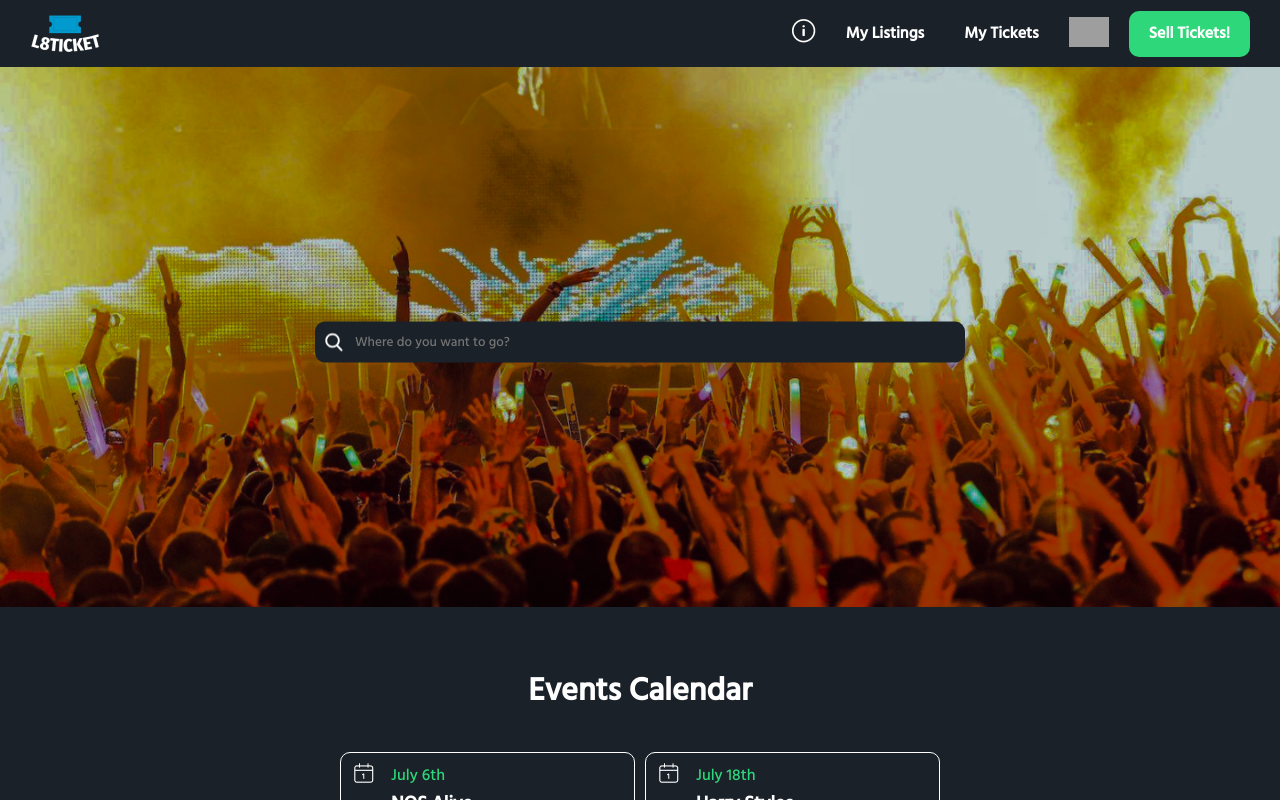
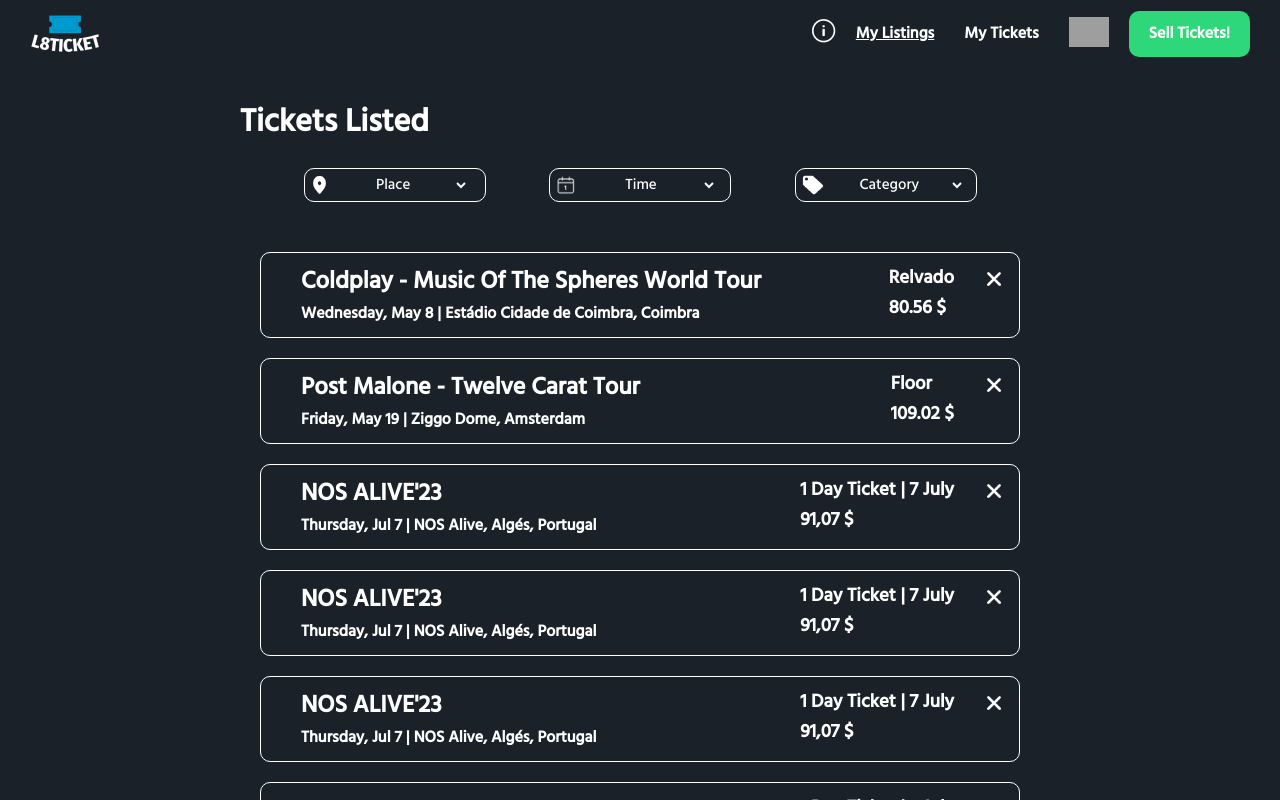
Before and after one commit to CatarinaOG/Projeto-AA-SIC, a React (Create React App) app in the folder frontEnd/projeto/: page / in a window 1280 px wide. Shown: the top 800 px of the page. Built offline with nearby package versions, Linux system fonts and the light colour scheme; grey boxes are pictures that could not be loaded.

Commit message:
Interface 3 - Selling listings - versão estática

```diff
--- a/frontEnd/projeto/src/App.js
+++ b/frontEnd/projeto/src/App.js
@@ -1,23 +1,21 @@
 import React from "react";
 import { BrowserRouter, Routes, Route } from "react-router-dom";
 
-import HomeUser from "./Pages/HomeUser"
+import HomeUser from "./Pages/HomeUser";
+import BoughtTickets from "./Pages/BoughtTickets";
 
-
-import "./Styles/General.css"
-import "./Styles/Event.css"
+import "./Styles/General.css";
+import "./Styles/Event.css";
+import BuyTicket from "./Pages/BuyTicket";
+import SellingListing from "./Pages/SellingListing";
 
 function App() {
   return (
-
     <BrowserRouter>
       <Routes>
-        <Route path="/" element={
-          <HomeUser />
-        }/>
+        <Route path="/" element={<SellingListing />} />
       </Routes>
     </BrowserRouter>
-
   );
 }
 
--- /dev/null
+++ b/frontEnd/projeto/src/Components/SellingListing/ListingElem.jsx
@@ -0,0 +1,35 @@
+import "../../Styles/SellingListing.css";
+import close from "../../Images/close.png";
+
+function clickedClose(setPopUpTrigger) {
+  setPopUpTrigger(true);
+  console.log("Clicked");
+}
+
+export default function BoughtTicket(props) {
+  const { event, setPopUpTrigger } = props;
+
+  return (
+    <div className="listing">
+      <div className="listing-elem-1">
+        <h2>{event.eventName}</h2>
+        <h4>
+          {event.dayOfWeek}, {event.month} {event.day} | {event.eventPlace}{" "}
+        </h4>
+      </div>
+
+      <div className="listing-elem-2">
+        <h3>{event.ticketType}</h3>
+        <h3>{event.ticketPrice} $</h3>
+      </div>
+      <div className="listing-elem-3">
+        <img
+          className="closeIcon"
+          src={close}
+          alt=""
+          onClick={() => clickedClose(setPopUpTrigger)}
+        />
+      </div>
+    </div>
+  );
+}
--- /dev/null
+++ b/frontEnd/projeto/src/Components/SellingListing/PopUpSellingListing.jsx
@@ -0,0 +1,30 @@
+import React from "react";
+import "../../Styles/SellingListing.css";
+
+export default function PopUpSellingListing(props) {
+  return props.trigger ? (
+    <div className="popupSellingList">
+      <div className="popupSellingListInner">
+        <h1>Are you sure you want to delete this listing?</h1>
+        <div className="divButtons">
+          <button
+            className="closeButtonSellingInner"
+            onClick={() => props.setPopUpTrigger(false)}
+          >
+            {" "}
+            Yes
+          </button>
+          <button
+            className="closeButtonSellingInner"
+            onClick={() => props.setPopUpTrigger(false)}
+          >
+            {" "}
+            No
+          </button>
+        </div>
+      </div>
+    </div>
+  ) : (
+    ""
+  );
+}
--- /dev/null
+++ b/frontEnd/projeto/src/Pages/SellingListing.jsx
@@ -0,0 +1,107 @@
+import NavBarUser from "../Components/NavBar/NavBarUser";
+import Filters from "../Components/Filters/Filters";
+import ListingElem from "../Components/SellingListing/ListingElem";
+import PopUpSellingListing from "../Components/SellingListing/PopUpSellingListing";
+
+import { useState } from "react";
+
+export default function SellingListing() {
+  const [events, setEvents] = useState([
+    // para ser substituido pelo pedido com base no filtro
+    {
+      dayOfWeek: "Wednesday",
+      month: "May",
+      day: "8",
+      time: "9:25 PM",
+      ticketType: "Relvado",
+      eventName: "Coldplay - Music Of The Spheres World Tour",
+      eventPlace: "Estádio Cidade de Coimbra, Coimbra",
+      ticketPrice: "80.56",
+    },
+    {
+      dayOfWeek: "Friday",
+      month: "May",
+      day: "19",
+      time: "08:00 PM",
+      ticketType: "Floor",
+      eventName: "Post Malone - Twelve Carat Tour",
+      eventPlace: "Ziggo Dome, Amsterdam",
+      ticketPrice: "109.02",
+    },
+    {
+      dayOfWeek: "Thursday",
+      month: "Jul",
+      day: "7",
+      time: "03:00 PM",
+      ticketType: "1 Day Ticket | 7 July",
+      eventName: "NOS ALIVE'23",
+      eventPlace: "NOS Alive, Algés, Portugal",
+      ticketPrice: "91,07",
+    },
+    {
+      dayOfWeek: "Thursday",
+      month: "Jul",
+      day: "7",
+      time: "03:00 PM",
+      ticketType: "1 Day Ticket | 7 July",
+      eventName: "NOS ALIVE'23",
+      eventPlace: "NOS Alive, Algés, Portugal",
+      ticketPrice: "91,07",
+    },
+    {
+      dayOfWeek: "Thursday",
+      month: "Jul",
+      day: "7",
+      time: "03:00 PM",
+      ticketType: "1 Day Ticket | 7 July",
+      eventName: "NOS ALIVE'23",
+      eventPlace: "NOS Alive, Algés, Portugal",
+      ticketPrice: "91,07",
+    },
+    {
+      dayOfWeek: "Thursday",
+      month: "Jul",
+      day: "7",
+      time: "03:00 PM",
+      ticketType: "1 Day Ticket | 7 July",
+      eventName: "NOS ALIVE'23",
+      eventPlace: "NOS Alive, Algés, Portugal",
+      ticketPrice: "91,07",
+    },
+    {
+      dayOfWeek: "Thursday",
+      month: "Jul",
+      day: "7",
+      time: "03:00 PM",
+      ticketType: "1 Day Ticket | 7 July",
+      eventName: "NOS ALIVE'23",
+      eventPlace: "NOS Alive, Algés, Portugal",
+      ticketPrice: "91,07",
+    },
+  ]);
+  const [popUpTrigger, setPopUpTrigger] = useState(false);
+
+  const eventsFiltered = events.map((event) => {
+    return <ListingElem event={event} setPopUpTrigger={setPopUpTrigger} />;
+  });
+
+  return (
+    <div>
+      <NavBarUser selected="listings" />
+      <PopUpSellingListing
+        trigger={popUpTrigger}
+        setPopUpTrigger={setPopUpTrigger}
+      ></PopUpSellingListing>
+
+      <div className="center">
+        <div className="defaultContainer">
+          <h1>Tickets Listed</h1>
+
+          <Filters type="boughtTickets" />
+
+          <div className="eventsContainer">{eventsFiltered}</div>
+        </div>
+      </div>
+    </div>
+  );
+}
--- /dev/null
+++ b/frontEnd/projeto/src/Styles/SellingListing.css
@@ -0,0 +1,61 @@
+.listingRightSide {
+  position: absolute;
+  right: 20px; /* adjust this value to center the price */
+  top: 50%;
+  transform: translateY(-50%);
+}
+
+.listing {
+  border: 1px solid var(--white);
+  border-radius: 10px;
+  margin: 20px;
+  padding: 10px;
+  padding-left: 40px;
+  display: flex;
+  flex-direction: row;
+  justify-content: space-between;
+}
+
+.listing-elem-1 {
+  flex: 1;
+}
+.listing-elem-2 {
+  margin-right: 30px; /* Adjust this value to move it to the left */
+}
+
+.listing-elem-3 {
+  margin-right: 5px; /* Adjust this value to move it to the left */
+}
+
+.closeIcon {
+  transform: scale(0.7); /* Adjust the scaling factor as needed */
+}
+
+.popupSellingList {
+  position: fixed;
+  top: 0;
+  left: 0;
+  width: 100%;
+  height: 100vh;
+  background-color: rgba(0, 0, 0, 0.5);
+  display: flex;
+  justify-content: center;
+  align-items: center;
+  flex-direction: column;
+  z-index: 1;
+}
+
+.popupSellingListInner {
+  position: relative;
+  padding: 32px;
+  width: 100%;
+  max-width: 640px;
+  background-color: var(--secondary-color);
+  z-index: 2;
+}
+
+.popup-inner .closeButtonSellingInner {
+  position: absolute;
+  top: 16px;
+  right: 16px;
+}
```
